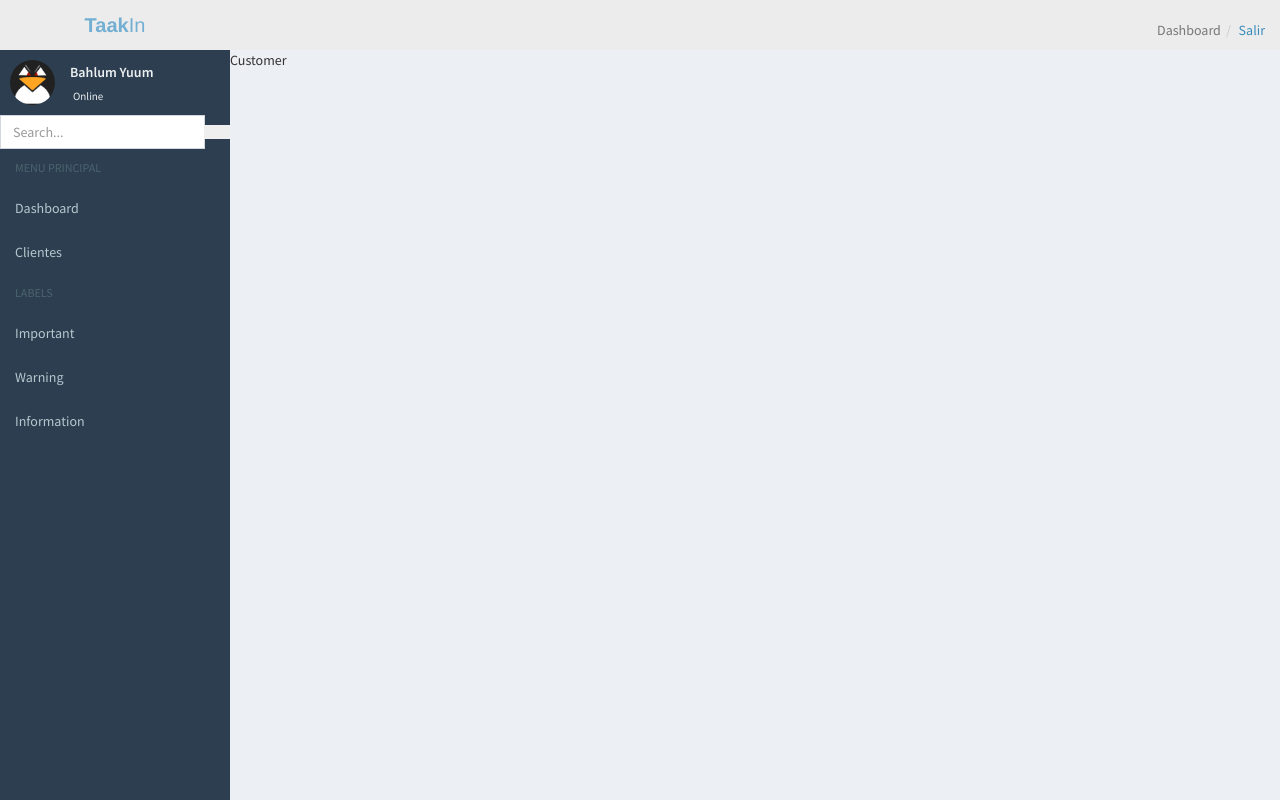
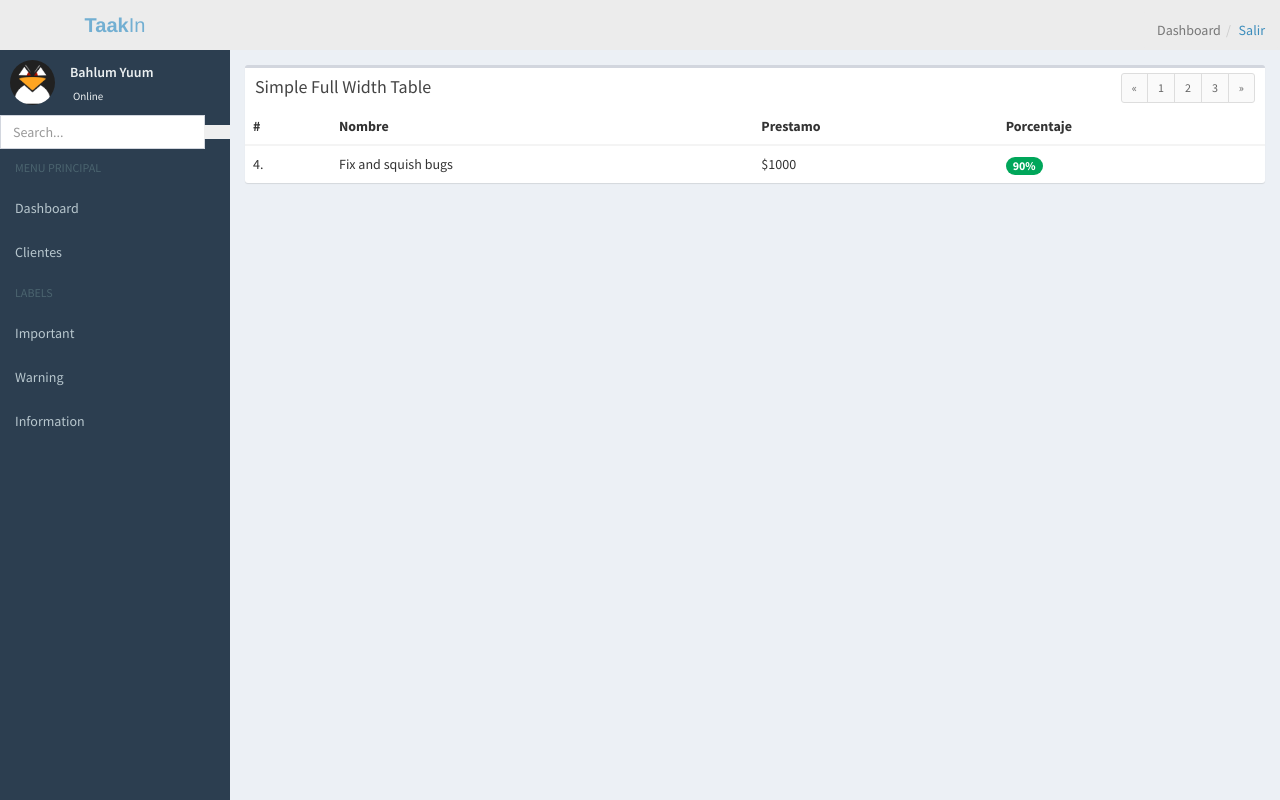
Before and after one commit to gonzalojpv/taakin-frontend, a React (Create React App) app: page /customers in a window 1280 px wide. Shown: the top 800 px of the page. Built offline with nearby package versions, Linux system fonts and the light colour scheme; some icons are missing.

Commit message:
GP, Customers: List

```diff
--- a/src/scenes/Home/scenes/Customers/components/CustomerList/index.js
+++ b/src/scenes/Home/scenes/Customers/components/CustomerList/index.js
@@ -0,0 +1,49 @@
+import React from "react";
+
+const CustomerList = ( props ) => {
+  return(
+    <div className="box">
+      <div className="box-header">
+        <h3 className="box-title">Simple Full Width Table</h3>
+
+        <div className="box-tools">
+          <ul className="pagination pagination-sm no-margin pull-right">
+            <li><a href="#">&laquo;</a></li>
+            <li><a href="#">1</a></li>
+            <li><a href="#">2</a></li>
+            <li><a href="#">3</a></li>
+            <li><a href="#">&raquo;</a></li>
+          </ul>
+        </div>
+      </div>
+      <div className="box-body no-padding">
+      <table className="table">
+        <thead>
+        <tr>
+          <th>#</th>
+          <th>Nombre</th>
+          <th>Prestamo</th>
+          <th>Porcentaje</th>
+        </tr>
+        </thead>
+        <tbody>
+        <tr>
+          <td>4.</td>
+          <td>Fix and squish bugs</td>
+          <td>
+            $1000
+          </td>
+          <td><span className="badge bg-green">90%</span></td>
+        </tr>
+        </tbody>
+
+
+
+
+      </table>
+      </div>
+    </div>
+  );
+}
+
+export default CustomerList;
--- a/src/scenes/Home/scenes/Customers/index.js
+++ b/src/scenes/Home/scenes/Customers/index.js
@@ -1,10 +1,18 @@
 import React, { Component } from "react";
+import CustomerList from "./components/CustomerList";
 
 export default class Customers extends Component {
 
   render() {
     return(
-      <div>Customer</div>
+      <section className="content">
+        <div className="row">
+          <div className="col-sm-12">
+            <CustomerList/>
+          </div>
+        </div>
+      </section>
+
     );
   }
 }
--- a/src/scenes/Home/scenes/Dashboard/components/InfoBox/index.js
+++ b/src/scenes/Home/scenes/Dashboard/components/InfoBox/index.js
@@ -1,16 +1,16 @@
 import React from "react";
 import './styles.css';
 
-const InfoBox = ({ icon, title, content, bg }) => {
+const InfoBox = ( props ) => {
   return(
     <div className="info-box">
-      <span className={ 'info-box-icon ' + bg }>
-        <i className={ 'fa ' + icon } aria-hidden="true"></i>
+      <span className={ 'info-box-icon ' + props.bg }>
+        <i className={ 'fa ' + props.icon } aria-hidden="true"></i>
       </span>
 
       <div className="info-box-content">
-        <span className="info-box-text">{title}</span>
-        <span className="info-box-number">{content}</span>
+        <span className="info-box-text">{props.title}</span>
+        <span className="info-box-number">{props.content}</span>
       </div>
     </div>
   );
```
